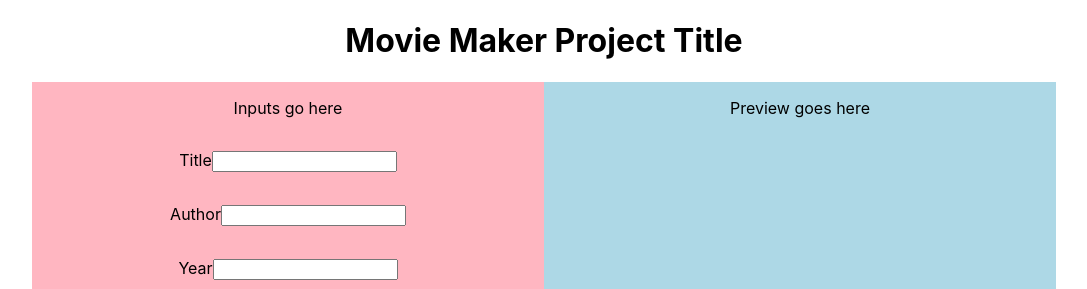
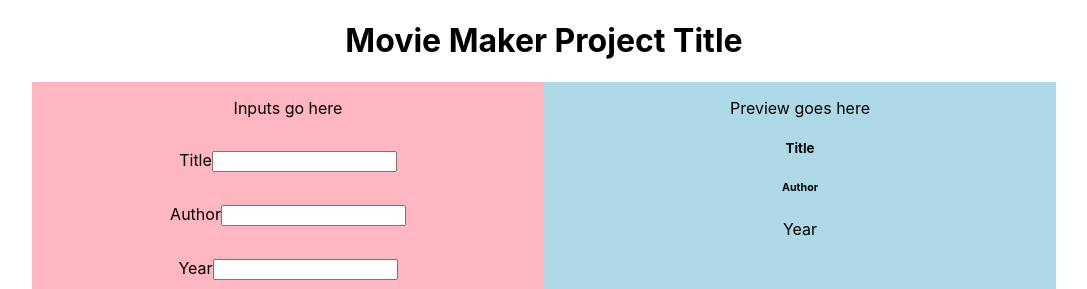
Before and after one commit to austinbhan/react-movie-maker, a React (Create React App) app: page / in a window 1280 px wide. Shown: the top 289 px of the page, without its empty margins (96-1183 px from the left). Built offline with nearby package versions, Linux system fonts and the light colour scheme.

Commit message:
Created Books.js

```diff
--- a/src/App.js
+++ b/src/App.js
@@ -1,12 +1,13 @@
 import './App.css';
-// import { useState } from 'react';
+import { useState } from 'react';
 import Bookform from './Bookform';
+import Books from './Books';
 
 function App() {
 // UseState Go here
-// const [title, setTitle] = useState('');
-// const [author, setAuthor] = useState('');
-// const [year, setYear] = useState('');
+  const [title, setTitle] = useState('');
+  const [author, setAuthor] = useState('');
+  const [year, setYear] = useState('');
 
 // Functions Go Here
 
@@ -20,11 +21,19 @@ function App() {
         <section className="body">
           <div id="input">
             <p>Inputs go here</p>
-            <Bookform />
+            <Bookform
+              title={title}
+              setTitle={setTitle}
+              author={author}
+              setAuthor={setAuthor}
+              year={year}
+              setYear={setYear}
+            />
           </div>
 
           <div id="preview">
             <p>Preview goes here</p>
+            <Books />
           </div>
 
           <div id="filter-and-delete">
--- a/src/Bookform.js
+++ b/src/Bookform.js
@@ -1,11 +1,11 @@
 import React from 'react';
 import './App.css';
 
-export default function Bookform({ submit, title, setTitle, author, setAuthor, year, setYear }) {
+export default function Bookform({ submitBook, title, setTitle, author, setAuthor, year, setYear }) {
   return (
     <>
       <div className="book-form-container">
-        <form className="bookform" onChange={e => submit(e.target.value)}>
+        <form className="bookform" onChange={e => submitBook(e.target.value)}>
           <p>Title
             <input value={title} onChange={e => setTitle(e.target.value)}></input>
           </p>
--- /dev/null
+++ b/src/Books.js
@@ -0,0 +1,14 @@
+import React from 'react';
+import './App.css';
+
+export default function Books() {
+  return (
+    <>
+      <div className="books-preview">
+        <h5>Title</h5>
+        <h6>Author</h6>
+        <p>Year</p>
+      </div>
+    </>
+  );
+}
```
